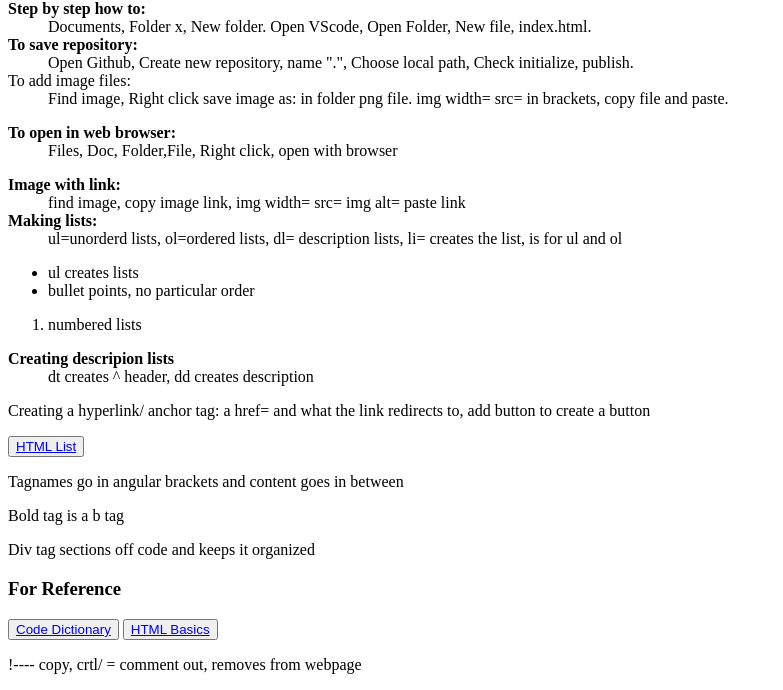
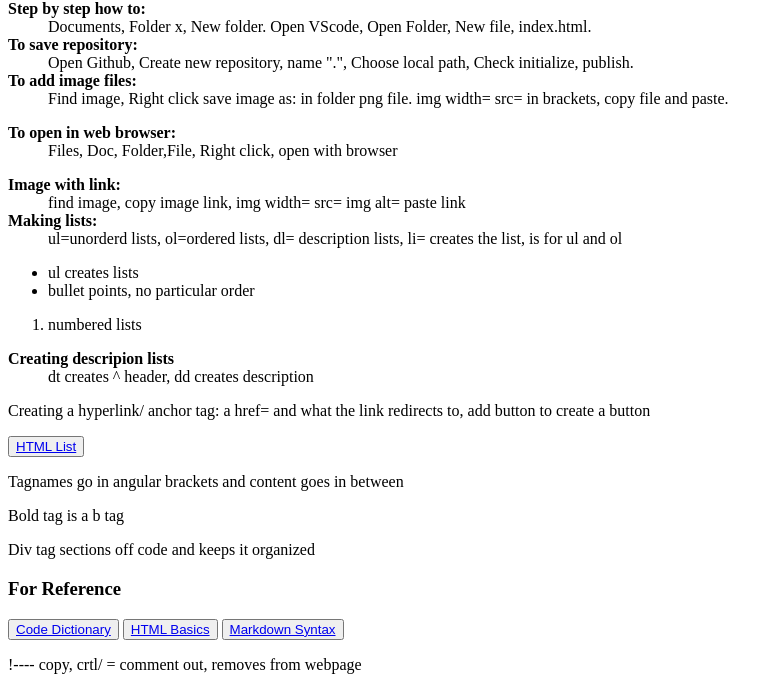
Before and after one commit to aamoore11/webpage6, a plain HTML site: page index.html in a window 1280 px wide. Shown: the part 386-1076 px from the top of the page, without its empty margins (0-783 px from the left). Drawn offline with Linux system fonts and the light colour scheme.

Commit message:
Update index.html

```diff
--- a/index.html
+++ b/index.html
@@ -6,7 +6,7 @@
 <dd> Documents, Folder x, New folder. Open VScode, Open Folder, New file, index.html.</dd>
  <dt><b>To save repository:</dt></b>
     <dd> Open Github, Create new repository, name ".", Choose local path, Check initialize, publish.</dt>
-<dt><b></b>To add image files:</dt></b>
+<dt><b>To add image files:</dt></b>
 <dd>Find image, Right click save image as: in folder png file. img width= src= in brackets, copy file and paste.</dd>
 
 </dl>
@@ -45,5 +45,5 @@
 <h3>For Reference</h3>
 <button><a href="https://developer.mozilla.org/en-US/docs/Web/HTML/Element">Code Dictionary</a></button>
 <button><a href="https://www.w3schools.com/HTML/html_basic.asp">HTML Basics</a></button>
-
+<button><a href= "https://www.markdownguide.org/basic-syntax/"> Markdown Syntax</a></button>
 <!---> <p> !---- copy, crtl/ = comment out, removes from webpage </p>
```
